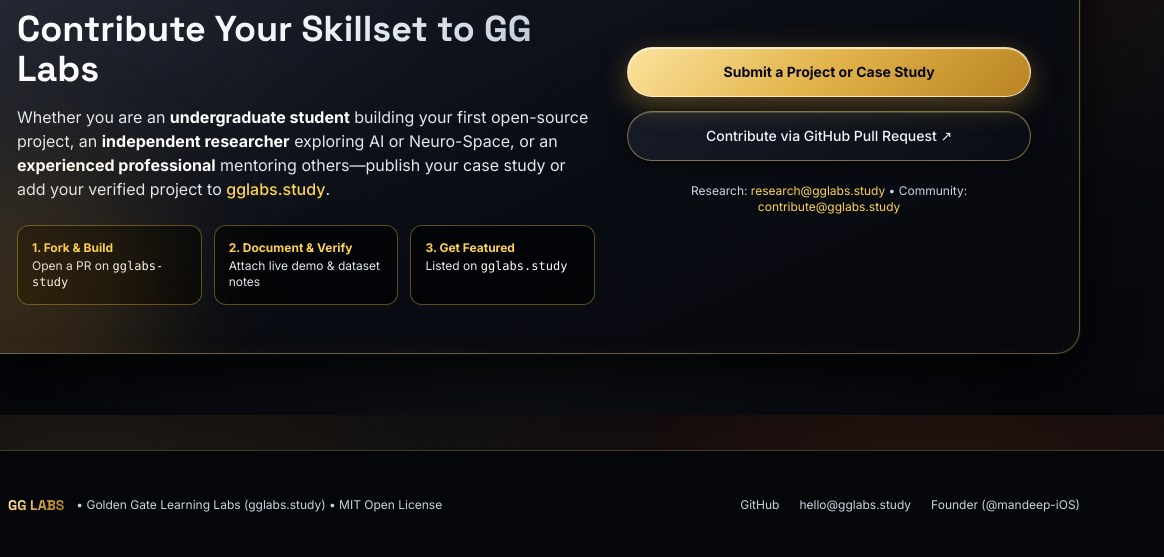
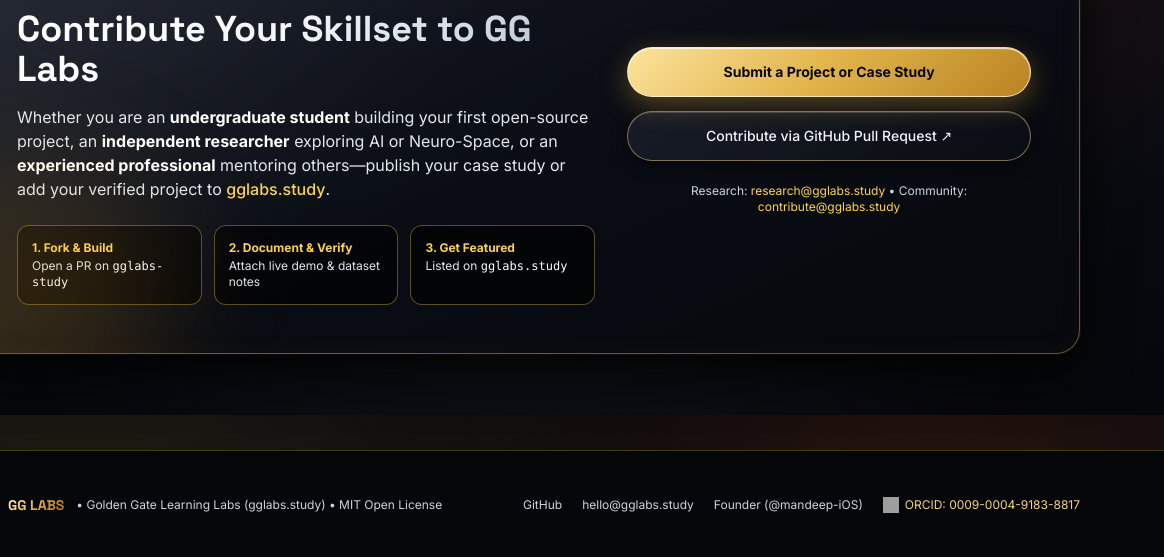
Before and after one commit to gglabs-study/gglabs-site, a plain HTML site: page index.html in a window 1280 px wide. Shown: the part 3585-4142 px from the top of the page, 116-1280 px from the left. Drawn offline with nearby package versions, Linux system fonts and the light colour scheme; grey boxes are pictures that could not be loaded.

Commit message:
Update index.html

```diff
--- a/index.html
+++ b/index.html
@@ -670,6 +670,10 @@
         <a href="https://github.com/gglabs-study" target="_blank" class="hover:text-amber-300">GitHub</a>
         <a href="mailto:hello@gglabs.study" class="hover:text-amber-300">hello@gglabs.study</a>
         <a href="https://github.com/mandeep-iOS" target="_blank" class="hover:text-amber-300">Founder (@mandeep-iOS)</a>
+        <a id="cy-effective-orcid-url" href="https://orcid.org/0009-0004-9183-8817" target="orcid.widget" rel="me noopener noreferrer" style="display:inline-flex; align-items:center; gap:6px; color:#f6d37f; text-decoration:none;">
+  <img src="https://orcid.org/sites/default/files/images/orcid_16x16.png" style="width:16px; height:16px;" alt="ORCID iD icon"/>
+  ORCID: 0009-0004-9183-8817
+</a>
       </div>
     </div>
   </footer>
```
